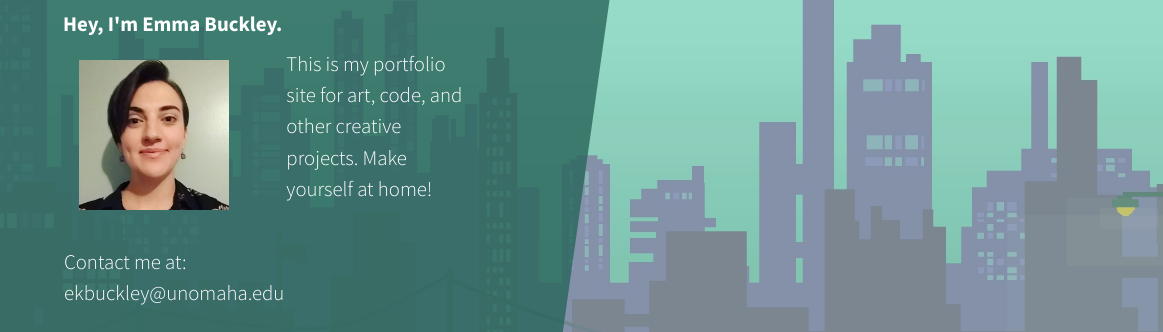
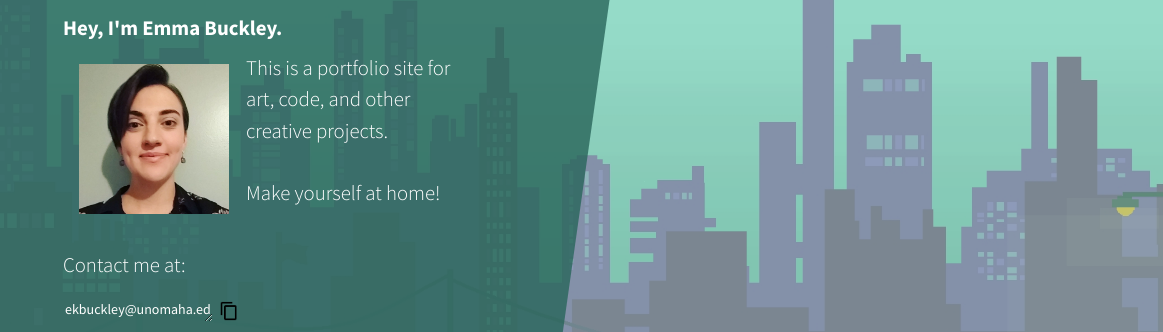
Before and after one commit to buckabroo/personalwebsite, a website: page index.html in a window 1280 px wide. Shown: the part 274-606 px from the top of the page, 0-1163 px from the left. Drawn offline with Linux system fonts and the light colour scheme.

Commit message:
copy to clipboard added for email address

```diff
--- a/css/coming-soon.css
+++ b/css/coming-soon.css
@@ -149,7 +149,15 @@ body {
     background-color: #704580;
   }
 }
-
+.email-field{
+    height: 25px;
+    background-color: transparent;
+    border: none;
+    outline: none;
+    overflow: hidden;
+    font-size: 14px;
+    float: left;
+}
 .btn-secondary {
   background-color: rgba(52, 102, 95, .9);
   border-color: #6f4580;
--- a/index.html
+++ b/index.html
@@ -40,13 +40,28 @@
                     <table style="width:100%; ">
                         <tr>
                             <td><img src="img\profilepic.jpg" height="150" width="150" align="left" hspace="15"></td>
-                            <td><p> This is my portfolio site for art, code, and other creative projects. Make yourself
+                            <td><p> This is a portfolio site for art, code, and other creative projects. <br><br> Make
+                                yourself
                                 at home!</p></td>
                         </tr>
-                        <td>
-                            <br><p>Contact me at:<br>ekbuckley@unomaha.edu</p>
-                        </td>
                     </table>
+                    <br>
+                    <p>Contact me at:</p>
+                    <p>
+                    <textarea readonly class="email-field text-white" id="email">ekbuckley@unomaha.edu</textarea>
+                    <button onclick="copyFunction()" class="email-field"><img src="img/copy.png" height="20" width="20">
+                    </button>
+                    </p>
+                    <script>
+                        function copyFunction() {
+                            var copyText = document.getElementById("email");
+                            copyText.select();
+                            document.execCommand("Copy");
+                            copyText.selectionEnd = copyText.selectionStart;
+                        }
+                    </script>
+                    </p>
+
 
                 </div>
             </div>
```
Also changed, not shown: img/copy.png (added), js/coming-soon.min.js.
